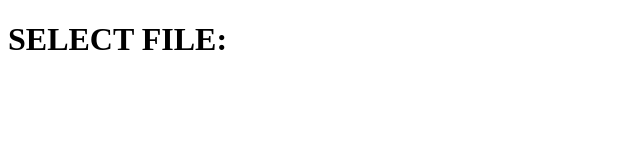
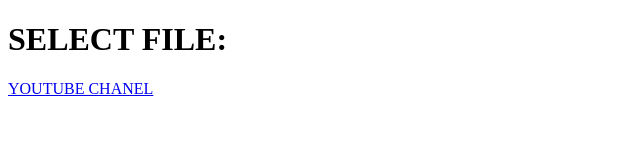
Before and after one commit to BestCoder1877/BestCoder1877.github.io, a plain HTML site: page index.html in a window 1280 px wide. Shown: the whole page, without its empty margins (0-640 px from the left). Drawn offline with Linux system fonts and the light colour scheme.

Commit message:
Update index.html

```diff
--- a/index.html
+++ b/index.html
@@ -7,5 +7,6 @@
 </head>
 <body>
     <h1>SELECT FILE:</h1>
+    <a href="https://www.youtube.com/@thebestcoderever1877">YOUTUBE CHANEL</a>
 </body>
 </html>
```
